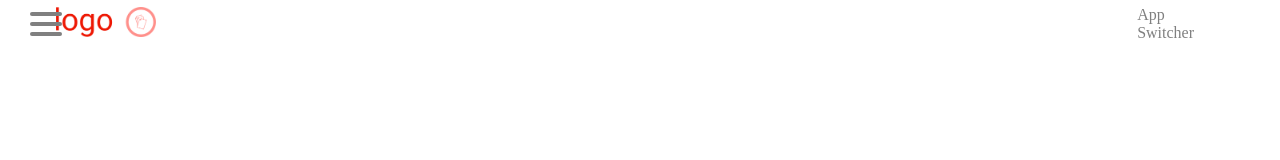
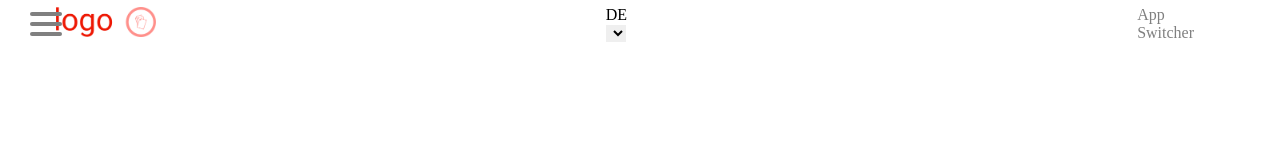
Before and after one commit to gilvicentevieira/SimplePage, a React (Vite) app: page / in a window 1280 px wide. Shown: the top 160 px of the page. Built offline with nearby package versions, Linux system fonts and the light colour scheme; some icons are missing; the HTML template or start-up script is replaced by a standard one.

Commit message:
WIP - adding custom select

```diff
--- a/src/components/Header/Header.css
+++ b/src/components/Header/Header.css
@@ -29,3 +29,15 @@
 .logo {
   outline: none;
 }
+
+.select {
+  border: none;
+}
+.select:focus{
+  border: none; /* This removes the border */
+  /* Add additional styling here to match your design */
+}
+.select:focus, .select:active, select:focus-visible {
+  box-sizing: border-box;
+  border: none;
+}
--- a/src/components/Header/Header.jsx
+++ b/src/components/Header/Header.jsx
@@ -16,6 +16,13 @@ const Header = () => {
         </div>
       </div>
       <div className='rightSection'>
+      <div className="custom-select">
+        <span className="selected-language">DE</span>
+        <div className="arrow-down"></div>
+      <select className='select'>
+        <option value="de"></option>
+      </select>
+    </div>
         <AppSwitcher></AppSwitcher>
         <div className='user'>
           <UserFilled size={32}/>
```
